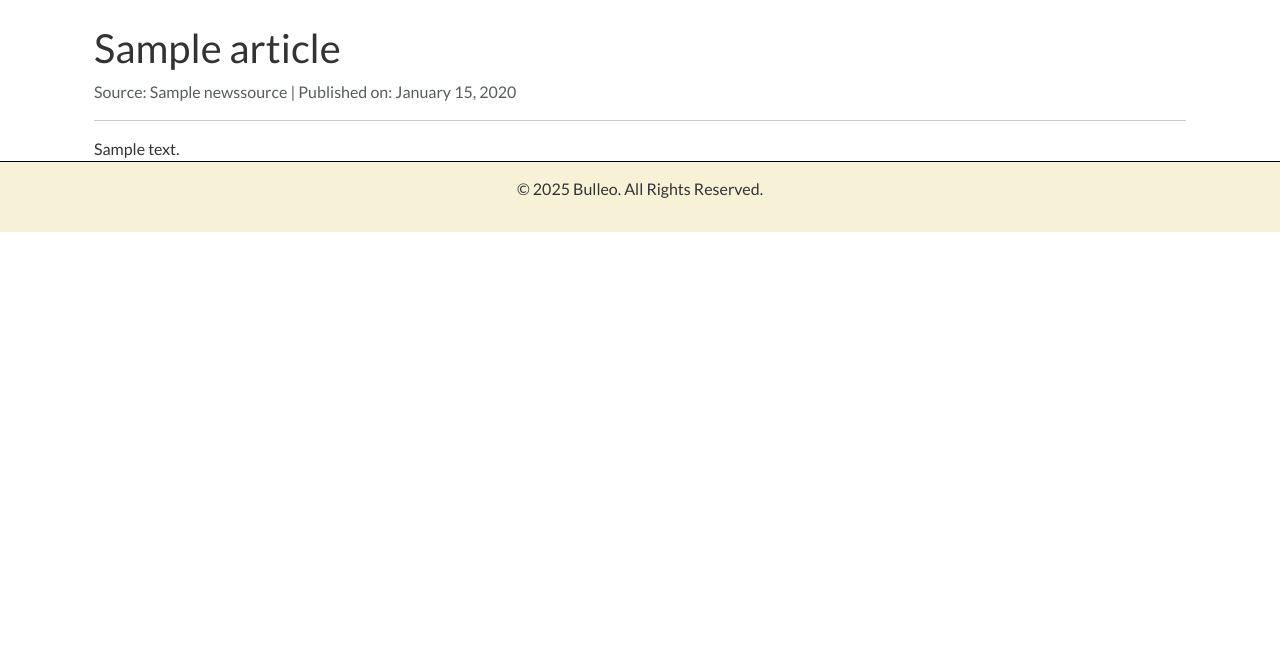
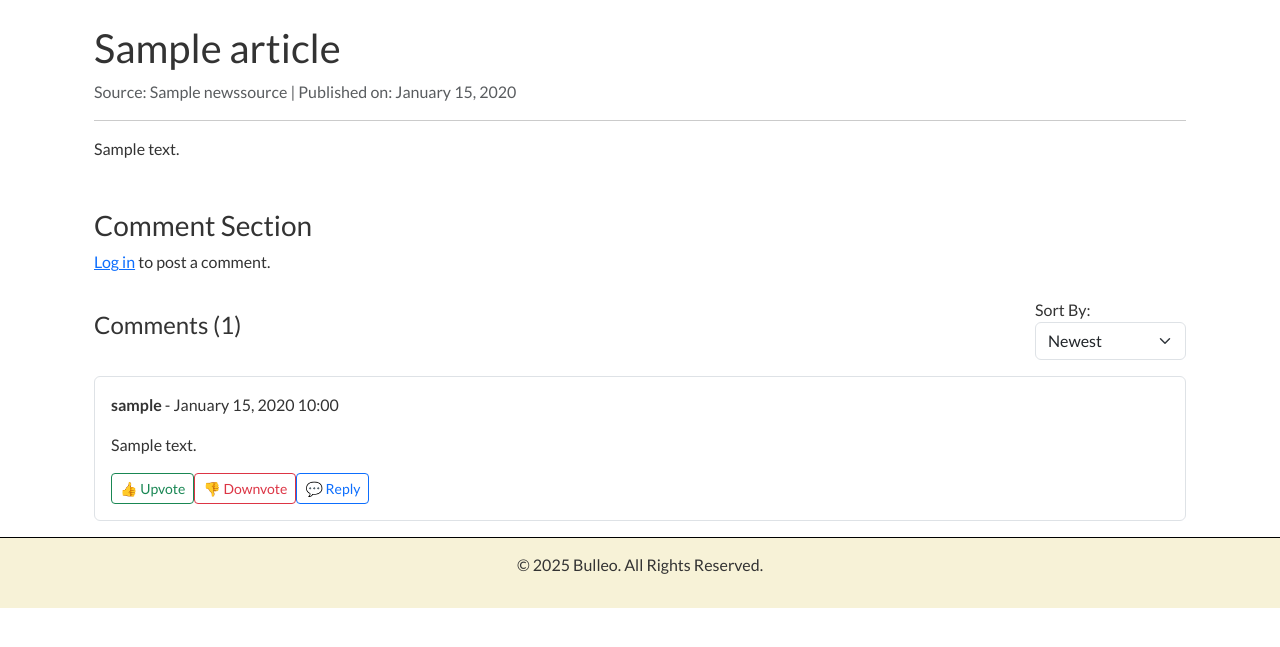
Before and after one commit to Merrick101/bulleo, a Django app: page /news/article/1/ in a window 1280 px wide. Shown: the part 88-735 px from the top of the page. Run offline with Django 4.2, Linux system fonts and the light colour scheme; tables that the repository leaves empty hold one stand-in row (values such as "Sample post"); parts of the project's set-up code (start-up, migrations or seed data) failed here and were passed over; some libraries are stand-ins or nearby versions.

Commit message:
Improve __str__ in Article model for better debugging. Use count upvotes instead of count votes for better sorting in news/views, add has_upvoted and has_downvoted helper functions. Ensure post_comment reloads with existing comments. In core/settings, provide fallback in SQLite in DATABASE_URL handling.

```diff
--- a/apps/news/models.py
+++ b/apps/news/models.py
@@ -44,4 +44,4 @@ class Article(models.Model):
         ordering = ['-published_at']
 
     def __str__(self):
-        return self.title
+        return f"{self.title} ({self.published_at.strftime('%Y-%m-%d')})"
--- a/apps/news/urls.py
+++ b/apps/news/urls.py
@@ -1,5 +1,5 @@
 from django.urls import path
-from .views import homepage, search_articles, article_detail
+from .views import homepage, search_articles, article_detail, vote_comment
 
 app_name = "news"
 
@@ -7,4 +7,5 @@ urlpatterns = [
     path('', homepage, name='homepage'),
     path("search/", search_articles, name="search_results"),
     path('article/<int:article_id>/', article_detail, name="article_detail"),
+    path("comment/<int:comment_id>/vote/<str:action>/", vote_comment, name="vote_comment"),
 ]
--- a/apps/news/views.py
+++ b/apps/news/views.py
@@ -1,8 +1,12 @@
 from django.shortcuts import render, get_object_or_404
 from django.core.paginator import Paginator
-from django.db.models import Q
-from .models import Article
+from django.db.models import Q, Count
+from django.http import JsonResponse
+from django.contrib.auth.decorators import login_required
+from apps.users.forms import CommentForm
+from .models import Article, Comment
 from apps.users.models import Category
+
 
 # Create your views here.
 
@@ -57,4 +61,39 @@ def search_articles(request):
 
 def article_detail(request, article_id):
     article = get_object_or_404(Article, id=article_id)
-    return render(request, "news/article_detail.html", {"article": article})
+
+    # Sorting Logic
+    sort_order = request.GET.get("sort", "newest")
+    if sort_order == "newest":
+        comments = article.comments.all().order_by("-created_at")
+    elif sort_order == "oldest":
+        comments = article.comments.all().order_by("created_at")
+    elif sort_order == "most_upvoted":
+        comments = article.comments.all().annotate(
+            upvote_count=Count("upvotes"),
+            downvote_count=Count("downvotes")
+        ).order_by("-upvote_count")
+    else:
+        comments = article.comments.all()
+
+    context = {
+        "article": article,
+        "comments": comments,
+        "sort_order": sort_order,
+        "form": CommentForm(),
+    }
+    return render(request, "news/article_detail.html", context)
+
+
+@login_required
+def vote_comment(request, comment_id, action):
+    comment = get_object_or_404(Comment, id=comment_id)
+
+    if action == "upvote":
+        comment.upvotes.add(request.user)
+        comment.downvotes.remove(request.user)  # Remove any existing downvote
+    elif action == "downvote":
+        comment.downvotes.add(request.user)
+        comment.upvotes.remove(request.user)  # Remove any existing upvote
+
+    return JsonResponse({"upvotes": comment.upvote_count(), "downvotes": comment.downvote_count()})
--- a/apps/users/models.py
+++ b/apps/users/models.py
@@ -54,17 +54,23 @@ class Profile(models.Model):
 # Comment Model
 class Comment(models.Model):
     user = models.ForeignKey(User, on_delete=models.CASCADE)
-    article = models.ForeignKey(
-        "news.Article",  # String reference instead of direct import
-        on_delete=models.CASCADE,
-        related_name="comments"
-    )
+    article = models.ForeignKey("news.Article", on_delete=models.CASCADE, related_name="comments")
     content = models.TextField()
-    parent_comment = models.ForeignKey(
-        "self", null=True, blank=True, on_delete=models.CASCADE, related_name="replies"
-    )
     created_at = models.DateTimeField(auto_now_add=True)
-    updated_at = models.DateTimeField(auto_now=True)
 
-    def __str__(self):
-        return f"{self.user.username}: {self.content[:30]}"
+    # Voting system
+    upvotes = models.ManyToManyField(User, related_name="upvoted_comments", blank=True)
+    downvotes = models.ManyToManyField(User, related_name="downvoted_comments", blank=True)
+
+    def upvote_count(self):
+        return self.upvotes.count()
+
+    def downvote_count(self):
+        return self.downvotes.count()
+
+    # Helper functions for checking if user has already voted
+    def has_upvoted(self, user):
+        return self.upvotes.filter(id=user.id).exists()
+
+    def has_downvoted(self, user):
+        return self.downvotes.filter(id=user.id).exists()
--- a/apps/users/views.py
+++ b/apps/users/views.py
@@ -72,6 +72,10 @@ def post_comment(request, article_id):
             return redirect("news:article_detail", article_id=article.id)
 
         # If form is invalid, return it to the template with error messages
-        return render(request, "news/article_detail.html", {"article": article, "form": form})
+        return render(request, "news/article_detail.html", {
+            "article": article,
+            "form": form,
+            "comments": article.comments.all().order_by("-created_at"),  # Include comments
+        })
 
     return redirect("news:article_detail", article_id=article.id)
--- a/templates/news/article_detail.html
+++ b/templates/news/article_detail.html
@@ -13,7 +13,62 @@
         <div class="article-content">
             {{ article.content|safe }}
         </div>
-        <!-- Optionally, add social share buttons, comments, etc. -->
+
+        <!-- Comment Section -->
+        <div class="comment-section mt-5">
+            <h3>Comment Section</h3>
+
+            <!-- Comment Form -->
+            {% if user.is_authenticated %}
+                <form method="POST" action="{% url 'users:post_comment' article.id %}" class="mb-4">
+                    {% csrf_token %}
+                    {{ form.as_p }}
+                    <button type="submit" class="btn btn-primary">Submit</button>
+                    <button type="reset" class="btn btn-secondary">Reset</button>
+                </form>
+            {% else %}
+                <p><a href="{% url 'login' %}">Log in</a> to post a comment.</p>
+            {% endif %}
+        </div>
+
+        <!-- Comment Count & Sorting Options -->
+        <div class="d-flex justify-content-between align-items-center mt-4">
+            <h4>Comments ({{ article.comments.count }})</h4>
+            <div>
+                <label for="sort-comments">Sort By:</label>
+                <select id="sort-comments" class="form-select" onchange="sortComments(this.value)">
+                    <option value="newest">Newest</option>
+                    <option value="oldest">Oldest</option>
+                    <option value="most_upvoted">Most Upvoted</option>
+                </select>
+            </div>
+        </div>
+
+        <!-- Comments List -->
+        <div id="comments-list">
+            {% for comment in article.comments.all %}
+                <div class="comment border rounded p-3 my-3">
+                    <p><strong>{{ comment.user.username }}</strong> - {{ comment.created_at|date:"F d, Y H:i" }}</p>
+                    <p>{{ comment.content }}</p>
+                    <div class="d-flex align-items-center">
+                        <button class="btn btn-sm btn-outline-success">👍 Upvote</button>
+                        <button class="btn btn-sm btn-outline-danger">👎 Downvote</button>
+                        <button class="btn btn-sm btn-outline-primary">💬 Reply</button>
+                    </div>
+                </div>
+            {% empty %}
+                <p>No comments yet. Be the first to comment!</p>
+            {% endfor %}
+        </div>
     </div>
 </div>
+
+<!-- Sorting Function (Optional JS for Dynamic Sorting) -->
+<script>
+function sortComments(order) {
+    // Reload page with sorting query
+    window.location.href = `?sort=${order}`;
+}
+</script>
+
 {% endblock content %}
```
Also changed, not shown: core/settings.py (+6 -1 lines).
